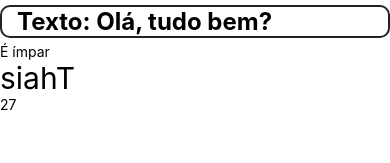
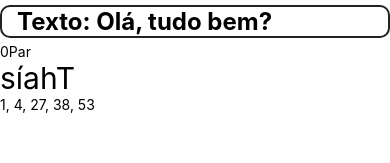
Before and after one commit to thaisvilarinho/Aula_RN_DispositivosMoveis, a React Native app: screen / in a window 390 px wide. Shown: the top 163 px of the page. Built offline with nearby package versions, Linux system fonts and the light colour scheme.

Commit message:
Aula componentes  10-11-2020

```diff
--- a/App.js
+++ b/App.js
@@ -1,19 +1,20 @@
 import React from 'react';
-import { StyleSheet, Text, View } from 'react-native';
+import { View } from 'react-native';
 
 // Nosso componentes
 import Simples from './src/componentes/Simples';
 import ParImpar from './src/componentes/ParImpar';
-import {Megasena, Multi } from './src/componentes/Multi'
+import { Multi } from './src/componentes/Multi'
+import { Megasena } from './src/componentes/Megasena'
 
 //JSX
 export default function App() {
   return (
     <View>
       <Simples texto ='Olá, tudo bem?'/>
-      <ParImpar numero= '3'/>
-      <Multi texto='Thais'/>
-      <Megasena tamanho={1}/>
+      <ParImpar numero= '2'/>
+      <Multi texto='Thaís'/>
+      <Megasena tamanho={5}/>
     </View>
   );
 }
--- a/src/componentes/Condicao.js
+++ /dev/null
@@ -1,7 +0,0 @@
-export default props =>{
-    if (props.teste){
-        return props.children;
-    }else {
-        return false;
-    }
-}
--- /dev/null
+++ b/src/componentes/Megasena.js
@@ -0,0 +1,20 @@
+import React from 'react';
+import { Text } from 'react-native';
+
+
+export const Megasena = props =>{
+    //props.tamanho
+    const [min, max] = [1, 60];
+    const numeros = Array(props.tamanho ||6).fill(0);
+
+    for (let i = 0; i < numeros.length; i++){
+        let novoNumero = 0;
+        while (numeros.includes(novoNumero)){
+            novoNumero = Math.floor(Math.random() * (max - min + 1) + min);
+        }
+        numeros[i] = novoNumero;
+    }
+    // Ordene o nosso array de forma crescente
+    numeros.sort((a, b)=> a - b);
+    return <Text>{numeros.join(', ')}</Text>
+}
--- a/src/componentes/Multi.js
+++ b/src/componentes/Multi.js
@@ -8,20 +8,3 @@ export const Multi = props => {
     let txtInvertido = props.texto.split('').reverse().join('');
     return <Text style={[Padrao.txtInvertido, { fontSize: 30}]}>{txtInvertido}</Text>
 }
-
-export const Megasena = props =>{
-    //props.tamanho
-    const [min, max] = [1, 60];
-    const numeros = Array(props.tamanho ||6).fill(0);
-
-    for (let i = 0; i < numeros.length; i++){
-        let novoNumero = 0;
-        while (numeros.includes(novoNumero)){
-            novoNumero = Math.floor(Math.random() * (max - min + 1) + min);
-        }
-        numeros[i] = novoNumero;
-    }
-    // Ordene o nosso array de forma crescente
-    numeros.sort((a, b)=> a - b);
-    return <Text>{numeros.join(', ')}</Text>
-}
--- a/src/componentes/ParImpar.js
+++ b/src/componentes/ParImpar.js
@@ -1,15 +1,12 @@
 import React from 'react';
-import Padrao from '../styles/Padrao';
 import { View, Text } from 'react-native';
-
-import Condicao from './Condicao'
 
 function parOuImpar(numero){
     let resultado = (numero % 2 === 0 )? '0Par' : '1Ímpar';
     return <Text>{resultado}</Text>
 }
 
-/*
+
 export default props => {
     // props.numero for par: "É par"
     // props.numero for ímpar: "É ímpar"
@@ -20,15 +17,4 @@ export default props => {
 
     </View>
 
-}*/
-
-export default props => {
-    return <View>
-        <Condicao teste ={props.numero % 2 === 0}>
-            <Text>É par</Text>
-        </Condicao>
-        <Condicao teste ={props.numero % 2 !== 0}>
-            <Text>É ímpar</Text>
-        </Condicao>
-    </View>
 }
```
Also changed, not shown: 1 other file (tests, documents, lock files or other folders).
